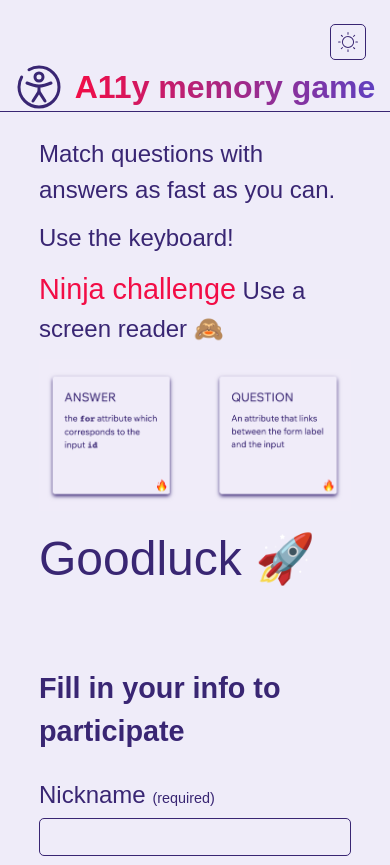
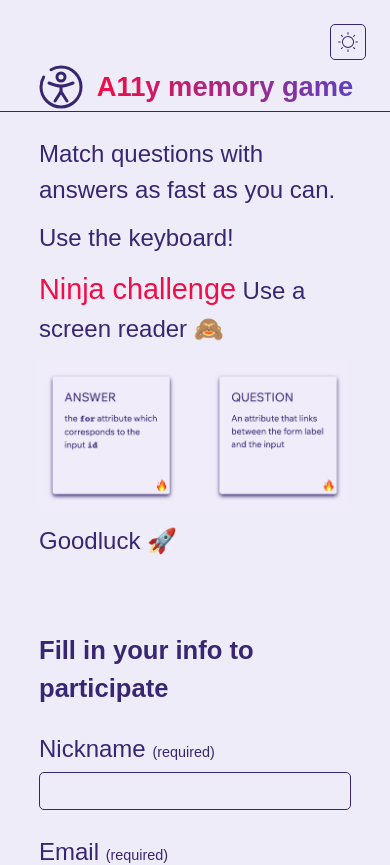
Before and after one commit to Elizabeth1979/a11y-memory-game, a React (Vite) app: page / in a window 390 px wide. Shown: the top 865 px of the page. Built offline with nearby package versions, Linux system fonts and the light colour scheme; no server answers; the database is empty; a web font is replaced by a local one.

Commit message:
fix overflow keyboard issue and css

```diff
--- a/src/App.css
+++ b/src/App.css
@@ -63,14 +63,14 @@ header {
 }
 
 h1 {
-  font-size: clamp(2rem, 7vw, 4rem);
+  font-size: clamp(1.5rem, 7vw, 4rem);
   background-image: linear-gradient(to right, var(--gradient-left), var(--gradient-right));
   -webkit-background-clip: text;
   color: transparent;
 }
 
 h2 {
-  font-size: 1.8rem;
+  font-size: clamp(1.6rem, 2vw, 2rem);
 }
 
 .a11y-svg {
--- a/src/components/Form/Form.css
+++ b/src/components/Form/Form.css
@@ -21,7 +21,7 @@
 }
 
 .goodluck {
-  font-size: 3rem;
+  font-size: clamp(1.5rem, 5vw, 3rem);
 }
 
 .dark-theme img {
--- a/src/components/Rating/Rating.css
+++ b/src/components/Rating/Rating.css
@@ -8,10 +8,10 @@ aside {
 
 .participants {
   width: fit-content;
-  max-height: 30em;
+  min-height: 25em;
   overflow-y: auto;
   padding: 0.5em 2em;
-  border: 1px dotted var(--outline-color);
+  border: 1px solid var(--outline-color);
   border-radius: 5px;
 }
 
--- a/src/components/Rating/Rating.jsx
+++ b/src/components/Rating/Rating.jsx
@@ -1,9 +1,11 @@
 import "./Rating.css";
 import { getUsers } from "../../firebase/database";
-import { useEffect, useState } from "react";
+import { useEffect, useState, useRef } from "react";
 
 function Rating() {
   const [users, setUsers] = useState([]);
+  const [isOverflowing, setIsOverflowing] = useState(false);
+  const ratingContainerRef = useRef(null);
 
   useEffect(() => {
     getUsers().then((data) => {
@@ -12,11 +14,21 @@ function Rating() {
     });
   }, []);
 
-  console.log(users);
+  useEffect(() => {
+    const ratingContainer = ratingContainerRef.current;
+    console.log(ratingContainer);
+    if(ratingContainer) {
+      setIsOverflowing(ratingContainer.scrollHeight > ratingContainer.clientHeight);
+    }
+  }, [users]);
 
   const filteredUsers = users.filter((user) => {
     return user.turns !== 0;
   });
+
+  console.log("overflowing", isOverflowing);
+  console.log("filtered users", filteredUsers);
+  console.log("users", users);
 
   return (
     <aside>
@@ -24,7 +36,7 @@ function Rating() {
         Top scores <span aria-hidden="true">&#127942;</span>
       </h2>
       {!!filteredUsers.length && (
-        <ol aria-label="participants" tabIndex={0} className="participants">
+        <ol ref={ratingContainerRef} aria-label="participants" tabIndex={isOverflowing ? 0 : -1} className="participants">
           {filteredUsers
             .sort((user1, user2) => {
               return user1.turns - user2.turns;
```
